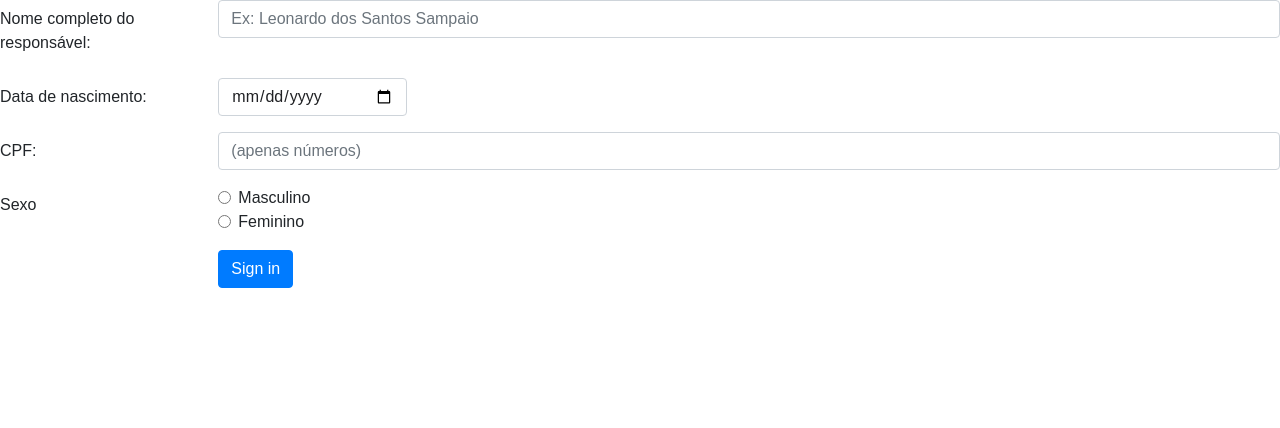
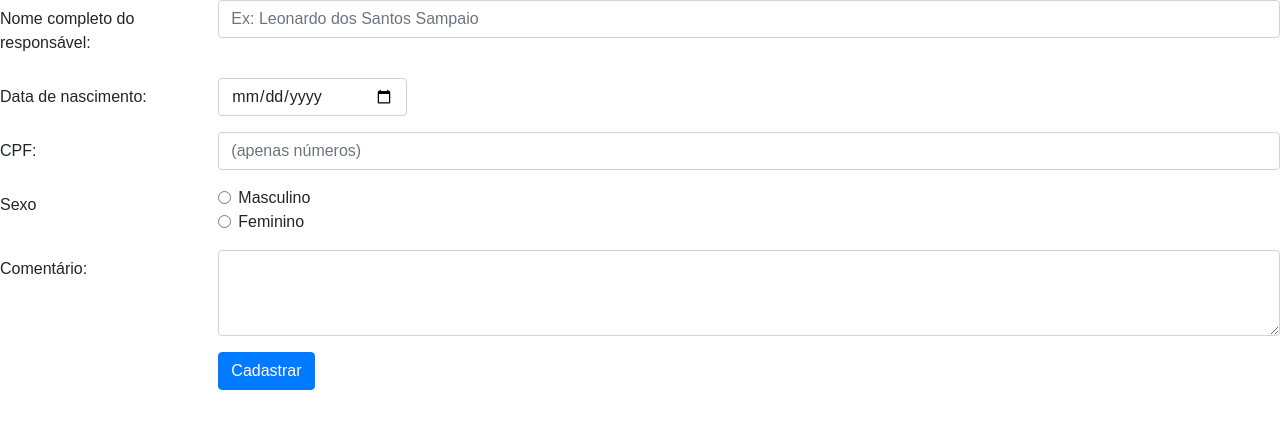
Before and after one commit to lauanS/EdiFreitas-App, a React (Create React App) app: page /admin in a window 1280 px wide. Shown: the top 428 px of the page. Built offline with nearby package versions, Linux system fonts and the light colour scheme.

Commit message:
Atualizando a tela de cadastro de responsaveis

```diff
--- a/src/components/CadastroResponsavel/index.js
+++ b/src/components/CadastroResponsavel/index.js
@@ -1,19 +1,43 @@
-import React from 'react';
+import React,  { useState } from 'react';
 import 'bootstrap/dist/css/bootstrap.min.css';
 import './styles.css';
 
 import {Form, Row, Col, Button} from 'react-bootstrap';
 
-export default class Administrar extends React.Component{
-    render(){
+export default function CadastroResponsavel(){
+
+  const [validated, setValidated] = useState(false);
+  const [toRedirect, setToRedirect] = useState(false);
+
+  const handleSubmit = e => {
+    const form = e.currentTarget;
+    if (form.checkValidity() === false) {
+      e.preventDefault();
+      e.stopPropagation();
+    }
+    else{
+      setToRedirect(true);
+    }
+    setValidated(true);
+
+  };
+
+
   return (
-          <Form>
+    <Form onSubmit={handleSubmit} noValidate validated={validated}>
       <Form.Group as={Row} controlId="formGroupName">
         <Form.Label column sm={2}>
           Nome completo do responsável:
         </Form.Label>
         <Col sm={10}>
-                <Form.Control type="text" placeholder="Ex: Leonardo dos Santos Sampaio  " />
+          <Form.Control
+            required
+            type="text"
+            placeholder="Ex: Leonardo dos Santos Sampaio" />
+          <Form.Control.Feedback>Looks good!</Form.Control.Feedback>
+          <Form.Control.Feedback type="invalid">
+              Preencha seu nome completo.
+          </Form.Control.Feedback>
         </Col>
       </Form.Group>
 
@@ -22,7 +46,12 @@ export default class Administrar extends React.Component{
           Data de nascimento:
         </Form.Label>
         <Col sm="2">
-                <Form.Control type="date" />
+          <Form.Control
+            required
+            type="date" />
+          <Form.Control.Feedback type="invalid">
+            Campo obrigatório.
+          </Form.Control.Feedback>
         </Col>
       </Form.Group>
 
@@ -31,7 +60,13 @@ export default class Administrar extends React.Component{
           CPF:
         </Form.Label>
         <Col sm={10}>
-                <Form.Control type="text" placeholder="(apenas números)" />
+          <Form.Control
+            required
+            type="text"
+            placeholder="(apenas números)" />
+          <Form.Control.Feedback type="invalid">
+            Campo obrigatório.
+          </Form.Control.Feedback>
         </Col>
       </Form.Group>
 
@@ -57,14 +92,24 @@ export default class Administrar extends React.Component{
       </Form.Group>
       </fieldset>
 
+
+      <Form.Group as={Row} controlId="formGroupComment">
+        <Form.Label column sm={2}>
+          Comentário:
+        </Form.Label>
+        <Col>
+          <Form.Control as="textarea" rows="3"/>
+        </Col>
+      </Form.Group>
+
       <Form.Group as={Row}>
         <Col sm={{ span: 10, offset: 2 }}>
-                <Button type="submit">Sign in</Button>
+          <Button type="submit">Cadastrar</Button>
         </Col>
       </Form.Group>
+
+
     </Form>
 
   );
 }
-
-}
```
Lines whose indentation alone changed are shown as unchanged.
